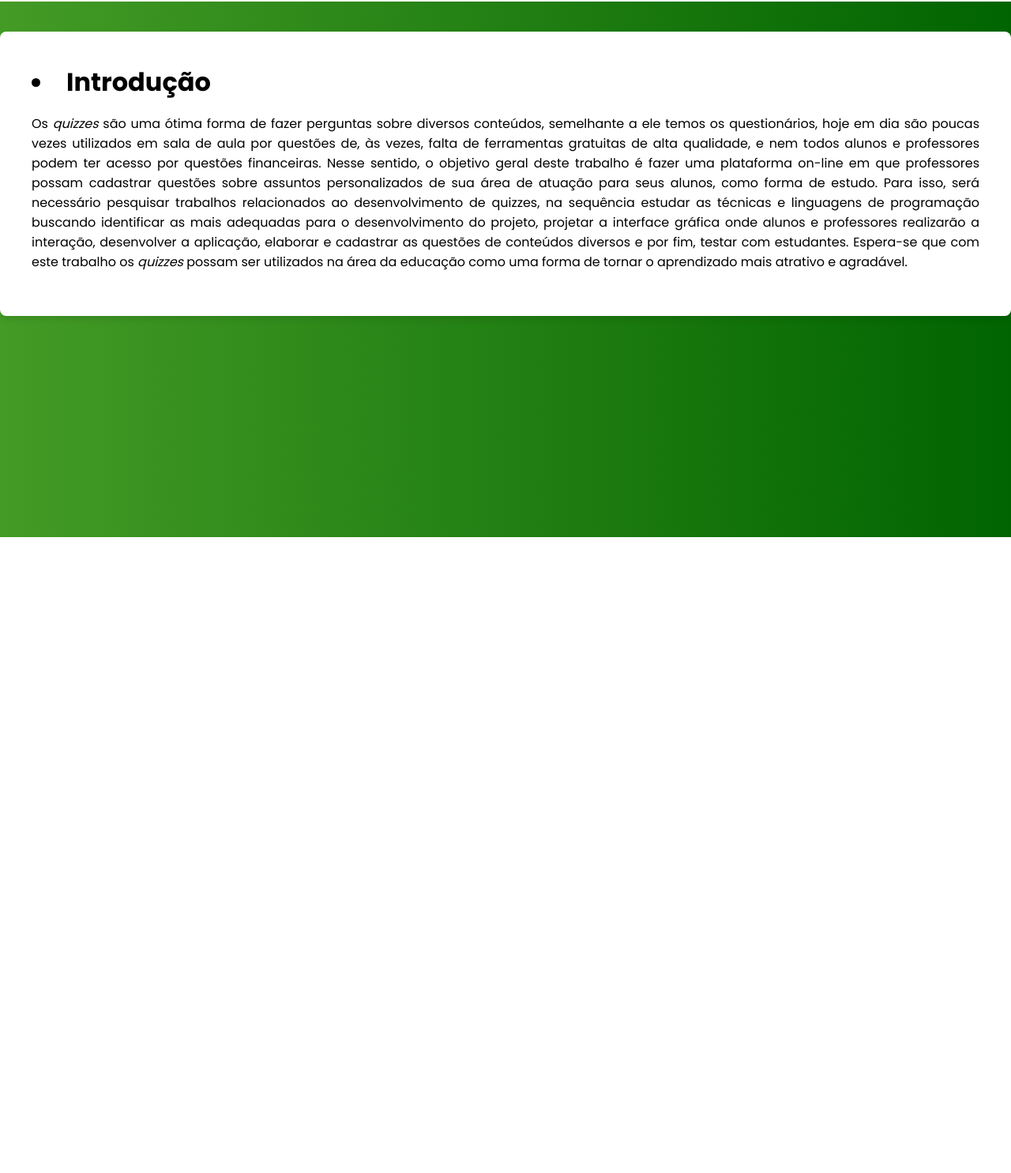
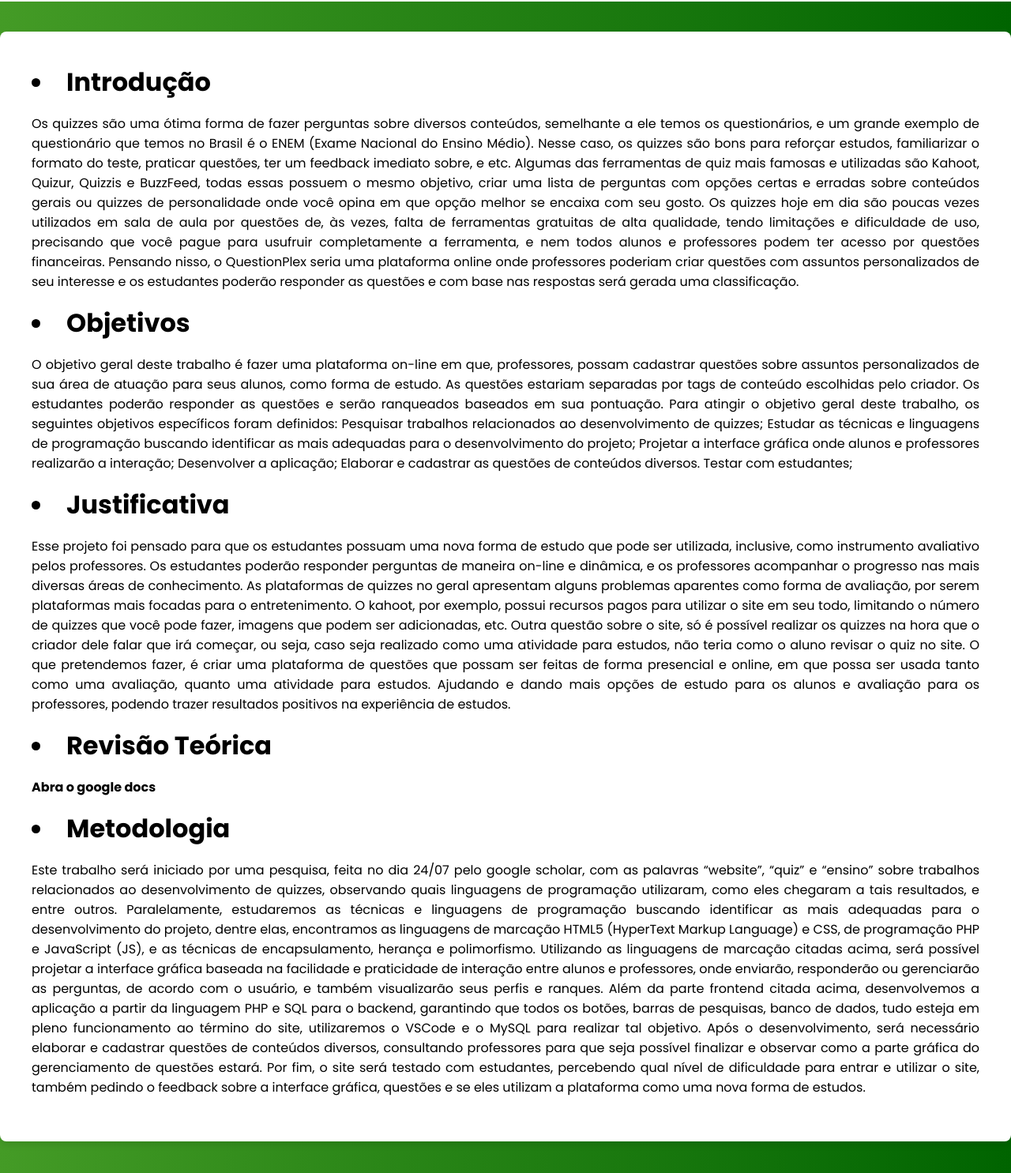
Before and after one commit to Flouwz/TCC-QuestionPlex, a PHP site: page /sobre.php in a window 1280 px wide. Shown: the part 120-1605 px from the top of the page at 79% size. Before the commit the page ends 800 px from the top, so only its background shows below. Run offline with PHP 8.4, Linux system fonts and the light colour scheme.

Commit message:
sobre.php

```diff
--- a/sobre.php
+++ b/sobre.php
@@ -28,14 +28,41 @@
 
     <div class="main-content">
         <h1><li>Introdução</li></h1>
-        <p>Os <i>quizzes</i> são uma ótima forma de fazer perguntas sobre diversos conteúdos, semelhante a ele temos os questionários,
-            hoje em dia são poucas vezes utilizados em sala de aula por questões de, às vezes, falta de ferramentas gratuitas de alta qualidade,
-            e nem todos alunos e professores podem ter acesso por questões financeiras. Nesse sentido, o objetivo geral deste trabalho é fazer uma plataforma on-line em que
-            professores possam cadastrar questões sobre assuntos personalizados de sua área de atuação para seus alunos, como forma de estudo.
-            Para isso, será necessário pesquisar trabalhos relacionados ao desenvolvimento de quizzes, na sequência estudar as técnicas e linguagens de programação
-            buscando identificar as mais adequadas para o desenvolvimento do projeto, projetar a interface gráfica onde alunos e professores realizarão
-            a interação, desenvolver a aplicação, elaborar e cadastrar as questões de conteúdos diversos e por fim, testar com estudantes.
-            Espera-se que com este trabalho os <i>quizzes</i> possam ser utilizados na área da educação como uma forma de tornar o aprendizado mais atrativo e agradável.</p>
+        <p>
+            Os quizzes são uma ótima forma de fazer perguntas sobre diversos conteúdos, semelhante a ele temos os questionários, e um grande exemplo de questionário que temos no Brasil é o ENEM (Exame Nacional do Ensino Médio). Nesse caso, os quizzes são bons para reforçar estudos,  familiarizar o formato do teste, praticar questões, ter um feedback imediato sobre, e etc.
+	        Algumas das ferramentas de quiz mais famosas e utilizadas são Kahoot, Quizur, Quizzis e BuzzFeed, todas essas possuem o mesmo objetivo, criar uma lista de perguntas com opções certas e erradas sobre conteúdos gerais ou quizzes de personalidade onde você opina em que opção melhor se encaixa com seu gosto.
+            Os quizzes hoje em dia são poucas vezes utilizados em sala de aula por questões de, às vezes, falta de ferramentas gratuitas de alta qualidade, tendo limitações e dificuldade de uso, precisando que você pague para usufruir completamente a ferramenta, e nem todos alunos e professores podem ter acesso por questões financeiras.
+            Pensando nisso, o QuestionPlex seria uma plataforma online onde professores poderiam criar questões com assuntos personalizados de seu interesse e os estudantes poderão responder as questões e com base nas respostas será gerada uma classificação.
+        </p>
+        <h1><li>Objetivos</li></h1>
+        <p>
+            O objetivo geral deste trabalho é fazer uma plataforma on-line em que, professores, possam cadastrar questões sobre assuntos personalizados de sua área de atuação para seus alunos, como forma de estudo. As questões estariam separadas por tags de conteúdo escolhidas pelo criador. Os estudantes poderão responder as questões e serão ranqueados baseados em sua pontuação.
+            Para atingir o objetivo geral deste trabalho, os seguintes objetivos específicos foram definidos:
+            Pesquisar trabalhos relacionados ao desenvolvimento de quizzes;
+            Estudar as técnicas e linguagens de programação buscando identificar as mais adequadas para o desenvolvimento do projeto;
+            Projetar a interface gráfica onde alunos e professores realizarão a interação;
+            Desenvolver a aplicação;
+            Elaborar e cadastrar as questões de conteúdos diversos.
+            Testar com estudantes;
+        </p>
+        <h1><li>Justificativa</li></h1>
+        <p>
+            Esse projeto foi pensado para que os estudantes possuam uma nova forma de estudo que pode ser utilizada, inclusive, como instrumento avaliativo pelos professores. Os estudantes poderão responder perguntas de maneira on-line e dinâmica, e os professores acompanhar o progresso nas mais diversas áreas de conhecimento.
+            As plataformas de quizzes no geral apresentam alguns problemas aparentes como forma de avaliação, por serem plataformas mais focadas para o entretenimento. O kahoot, por exemplo, possui recursos pagos para utilizar o site em seu todo, limitando o número de quizzes que você pode fazer, imagens que podem ser adicionadas, etc. Outra questão sobre o site, só é possível realizar os quizzes na hora que o criador dele falar que irá começar, ou seja, caso seja realizado como uma atividade para estudos, não teria como o aluno revisar o quiz no site.
+            O que pretendemos fazer, é criar uma plataforma de questões que possam ser feitas de forma presencial e online, em que possa ser usada tanto como uma avaliação, quanto uma atividade para estudos. Ajudando e dando mais opções de estudo para os alunos e avaliação para os professores, podendo trazer resultados positivos na experiência de estudos.
+        </p>
+        <h1><li>Revisão Teórica</li></h1>
+        <p>
+            <b>Abra o google docs</b>
+        </p>
+        <h1><li>Metodologia</li></h1>
+        <p>
+            Este trabalho será iniciado por uma pesquisa, feita no dia 24/07 pelo google scholar, com as palavras “website”, “quiz” e “ensino” sobre trabalhos relacionados ao desenvolvimento de quizzes, observando quais linguagens de programação utilizaram, como eles chegaram a tais resultados, e entre outros.
+            Paralelamente, estudaremos as técnicas e linguagens de programação buscando identificar as mais adequadas para o desenvolvimento do projeto, dentre elas, encontramos as linguagens de marcação HTML5 (HyperText Markup Language) e CSS, de programação PHP e JavaScript (JS), e as técnicas de encapsulamento, herança e polimorfismo.
+            Utilizando as linguagens de marcação citadas acima, será possível projetar a interface gráfica baseada na facilidade e praticidade de interação entre alunos e professores, onde enviarão, responderão ou gerenciarão as perguntas, de acordo com o usuário, e também visualizarão seus perfis e ranques.
+            Além da parte frontend citada acima, desenvolvemos a aplicação a partir da linguagem PHP e SQL para o backend, garantindo que todos os botões, barras de pesquisas, banco de dados, tudo esteja em pleno funcionamento ao término do site, utilizaremos o VSCode e o MySQL para realizar tal objetivo.
+            Após o desenvolvimento, será necessário elaborar e cadastrar questões de conteúdos diversos, consultando professores para que seja possível finalizar e observar como a parte gráfica do gerenciamento de questões estará. Por fim, o site será testado com estudantes, percebendo qual nível de dificuldade para entrar e utilizar o site, também pedindo o feedback sobre a interface gráfica, questões e se eles utilizam a plataforma como uma nova forma de estudos.
+        </p>
     </div>
     <script src="scripts/script.js"></script>
 </body>
```
